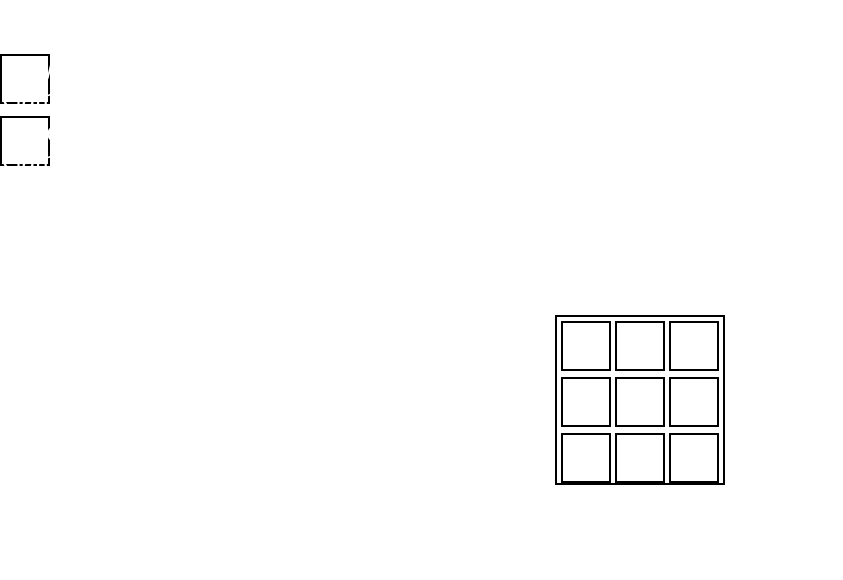
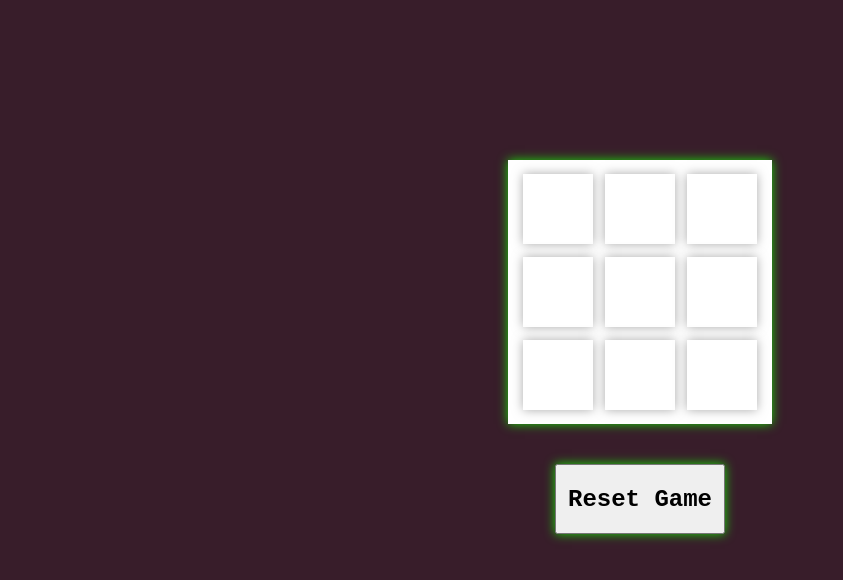
Before and after one commit to SurazRay/TicTacToe, a plain HTML site: page index.html in a window 1280 px wide. Shown: the whole page, without its empty margins (0-843 px from the left). Drawn offline with Linux system fonts and the light colour scheme.

Commit message:
Update suraj-ray-game.css

```diff
--- a/suraj-ray-game.css
+++ b/suraj-ray-game.css
@@ -1,54 +1,135 @@
+/*
+*Author Suraj Ray
+* Prefixed by https://autoprefixer.github.io
+* PostCSS: v8.4.14,
+* Autoprefixer: v10.4.7
+* Browsers: last 4 version
+*/
+
 * {
     margin: 0;
     padding: 0;
-    box-sizing: border-box;
+    -webkit-box-sizing: border-box;
+            box-sizing: border-box;
+    text-align: center;
+    font-family: 'Courier New', Courier, monospace;
+    font-weight: bold;
+    color: black;
+}
+
+body {
+    background: #381d2a;
+
+    /* Centering its children */
+    display: -webkit-box;
+    display: -ms-flexbox;
+    display: flex;
+    -webkit-box-orient: vertical;
+    -webkit-box-direction: normal;
+        -ms-flex-direction: column;
+            flex-direction: column;
+    -webkit-box-pack: center;
+        -ms-flex-pack: center;
+            justify-content: center;
+    -webkit-box-align: center;
+        -ms-flex-align: center;
+            align-items: center;
+}
+
+.msg {
+    height: 100vmin;
+    display: none;
 }
 
 /* Message in h1 centering the message */
 h1 {
-    margin-top: 50px;
+    margin-top: 180px;
     text-align: center;
     padding: 0;
     color: red;
 }
 
+/* start new game button*/
+
+.play,
+.reset {
+    height: 70px;
+    width: 170px;
+    margin-top: 70px;
+    font-size: 24px;
+}
+
+.reset {
+    margin-top: 40px;
+    margin-bottom: 10vmin;
+}
+
 /* Main tag positioning in the centre and giving height and width */
 main {
-    height: 170px;
-    width: 170px;
-    padding: 0 2px 4px 4px;
-    border: 2px solid black;
-    position: absolute;
-    top: 50%;
-    left: 50%;
-    transform: translate(-50%, -50%);
+    height: 264px;
+    width: 264px;
+    margin-top: 20vmin;
+    background: #fff;
 
+    /* Centering its children */
+    display: -webkit-box;
+    display: -ms-flexbox;
+    display: flex;
+    -webkit-box-pack: center;
+        -ms-flex-pack: center;
+            justify-content: center;
+    -webkit-box-align: center;
+        -ms-flex-align: center;
+            align-items: center;
+}
+
+main div {
+    height: 240px;
+    width: 240px;
+    display: -webkit-box;
+    display: -ms-flexbox;
+    display: flex;
+    -webkit-box-pack: center;
+        -ms-flex-pack: center;
+            justify-content: center;
+    -webkit-box-align: center;
+        -ms-flex-align: center;
+            align-items: center;
+    -ms-flex-wrap: wrap;
+        flex-wrap: wrap;
+    row-gap: 10px;
+    -webkit-column-gap: 12px;
+       -moz-column-gap: 12px;
+            column-gap: 12px;
 }
 
 /* setting height, width and colors for buttons */
 
-button {
-    width: 50px;
-    height: 50px;
+.btn {
+    width: 70px;
+    height: 70px;
     background: #fff;
-    color: #fff;
-    border: 2px solid black;
-    margin-top: 4px;
-    font-size: 25px;
+    border: none;
+    font-size: 40px;
+    -webkit-box-shadow: 0 0 10px rgba(128, 128, 128, 0.667);
+            box-shadow: 0 0 10px rgba(128, 128, 128, 0.667);
 }
 
-button:hover {
-    border: 2px solid orangered
+main,
+.reset,
+.play {
+
+    -webkit-box-shadow: 0 0 10px rgba(21, 255, 0, 0.817);
+
+            box-shadow: 0 0 10px rgba(21, 255, 0, 0.817);
 }
-
 
 /* class to color the buttons with O applied via JavaScript  */
 .o-class {
-    color: black;
-    background-color: rgb(242, 255, 0);
+    background-color: yellow;
 }
 
 /* class to color the buttons with X applied via JavaScript  */
 .x-class {
-    background-color: rgb(255, 0, 234);
+    background-color: rgb(60, 249, 60);
 }
```
